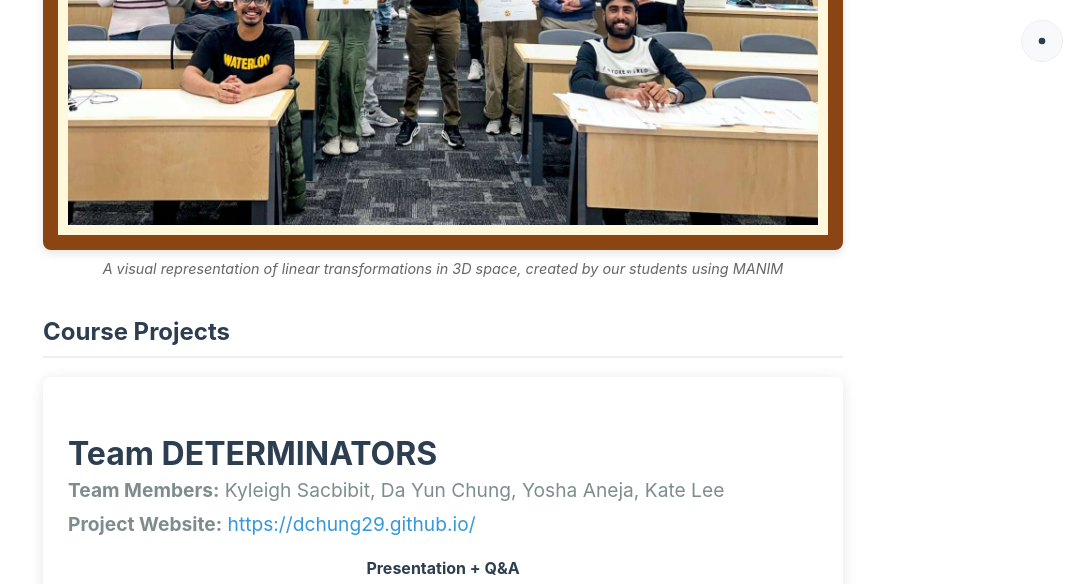
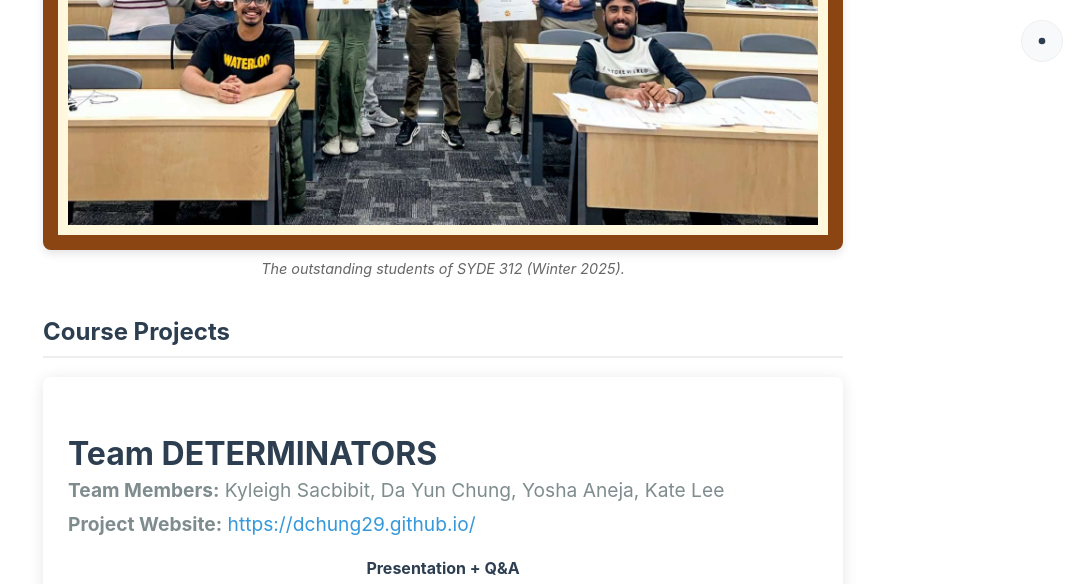
Before and after one commit to harshap-ai/syde-312, a Jekyll site: the page built from index.markdown, in a window 1280 px wide and 900 px high, scrolled down 1012 px, cut to the strip 0-584 px from the top of the window. Shown: the whole strip, without its empty margins (197-1280 px from the left). Built offline with Jekyll 4.4.1, drawn with Linux system fonts in a browser that asks for light colours.

Commit message:
group pic aux change

```diff
--- a/index.markdown
+++ b/index.markdown
@@ -24,7 +24,7 @@ title: Home
       <img src="{{ site.baseurl }}/assets/images/syde-312-group-pic.jpg" alt="Linear Algebra Visualization" style="width: 100%; height: auto; display: block;">
     </div>
     <p style="font-style: italic; color: #666; margin-top: 10px; font-size: 0.9em;">
-      A visual representation of linear transformations in 3D space, created by our students using MANIM
+      The outstanding students of SYDE 312 (Winter 2025).
     </p>
   </div>
 </div>
```
